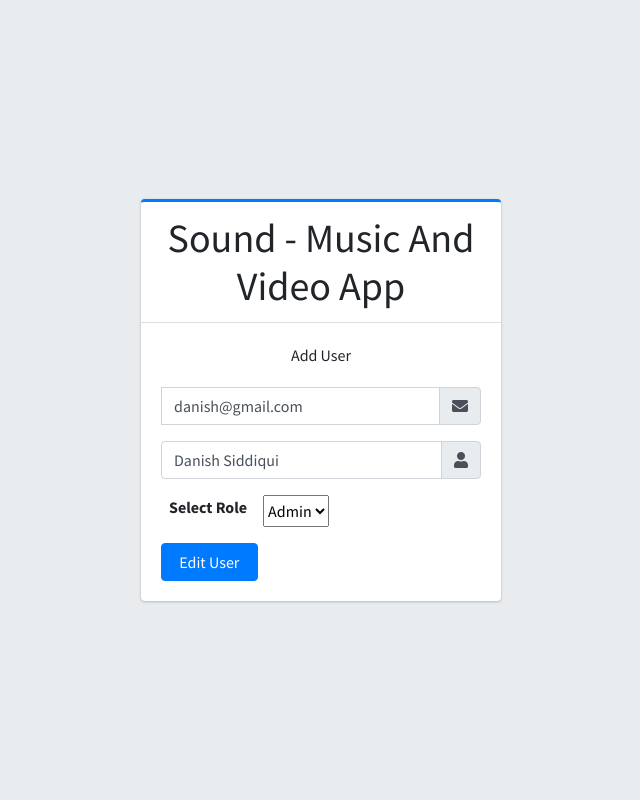
After one commit to Danish-Siddiqui-0318/Sound-App, a PHP site: page /admin/edituser.php?id=3 in a window 1280 px wide. The commit adds this page. Shown: the whole page, without its empty margins (319-959 px from the left). Run offline with PHP 8.4, Linux system fonts and the light colour scheme; data comes from the database, SQL or seed files in the repository; some libraries are stand-ins or nearby versions.

Commit message:
User Panel Completed

```diff
--- /dev/null
+++ b/admin/edituser.php
@@ -0,0 +1,97 @@
+<!DOCTYPE html>
+<html lang="en">
+
+<head>
+    <meta charset="utf-8">
+    <meta name="viewport" content="width=device-width, initial-scale=1">
+    <title>Sound - Music And Video App</title>
+
+    <!-- Google Font: Source Sans Pro -->
+    <link rel="stylesheet"
+        href="https://fonts.googleapis.com/css?family=Source+Sans+Pro:300,400,400i,700&display=fallback">
+    <!-- Font Awesome -->
+    <link rel="stylesheet" href="plugins/fontawesome-free/css/all.min.css">
+    <!-- icheck bootstrap -->
+    <link rel="stylesheet" href="plugins/icheck-bootstrap/icheck-bootstrap.min.css">
+    <!-- Theme style -->
+    <link rel="stylesheet" href="dist/css/adminlte.min.css">
+</head>
+
+<body class="hold-transition login-page">
+    <div class="login-box">
+        <!-- /.login-logo -->
+        <div class="card card-outline card-primary">
+            <div class="card-header text-center">
+                <a href="index2.html" class="h1">Sound - Music And Video App</a>
+            </div>
+            <div class="card-body">
+                <p class="login-box-msg">Add User</p>
+                <?php
+                if (isset($_GET['msg'])) {
+                    ?>
+                    <p class="text-danger"><?php echo $_GET['msg']; ?></p>
+                    <?php
+                }
+                ?>
+                <?php
+                require_once ('db.php');
+                $query = "SELECT * from users where id=" . $_GET['id'];
+                $result = mysqli_query($connection, $query);
+                if ($result->num_rows > 0) {
+                    $row = mysqli_fetch_assoc($result);
+                }
+
+                ?>
+                <form action="edituserprocess.php" method="post">
+                    <div class="input-group mb-3">
+                        <input type="text" name="id" hidden value="<?php echo $row['id']; ?>">
+
+                        <input type="email" class="form-control" placeholder="Email" name="email"
+                            value="<?php echo $row['email']; ?>" required>
+                        <div class="input-group-append">
+                            <div class="input-group-text">
+                                <span class="fas fa-envelope"></span>
+                            </div>
+                        </div>
+                    </div>
+                    <div class="input-group mb-3">
+                        <input type="text" class="form-control" placeholder="Username" name="username"
+                            value="<?php echo $row['username']; ?>">
+                        <div class="input-group-append">
+                            <div class="input-group-text">
+                                <span class="fas fa-user"></span>
+                            </div>
+                        </div>
+                    </div>
+                    <div class="input-group mb-3">
+                        <label for="role" class="mx-2">Select Role</label>
+                        <select name="role" id="role" class="mx-2" value="<?php echo $row['role']; ?>">Select Role
+                            <option value="Admin">Admin</option>
+                            <option value="User">User</option>
+                        </select>
+                    </div>
+                    <div class="row">
+                        <!-- /.col -->
+                        <div class="col-4">
+                            <button type="submit" class="btn btn-primary btn-block">Edit User</button>
+                        </div>
+                        <!-- /.col -->
+                    </div>
+                </form>
+                <!-- /.social-auth-links -->
+            </div>
+            <!-- /.card-body -->
+        </div>
+        <!-- /.card -->
+    </div>
+    <!-- /.login-box -->
+
+    <!-- jQuery -->
+    <script src="plugins/jquery/jquery.min.js"></script>
+    <!-- Bootstrap 4 -->
+    <script src="plugins/bootstrap/js/bootstrap.bundle.min.js"></script>
+    <!-- AdminLTE App -->
+    <script src="dist/js/adminlte.min.js"></script>
+</body>
+
+</html>
```
Also changed, not shown: admin/deleteuser.php (added, +12 -0 lines), admin/edituserprocess.php (added, +16 -0 lines), admin/users.php (+9 -6 lines).
